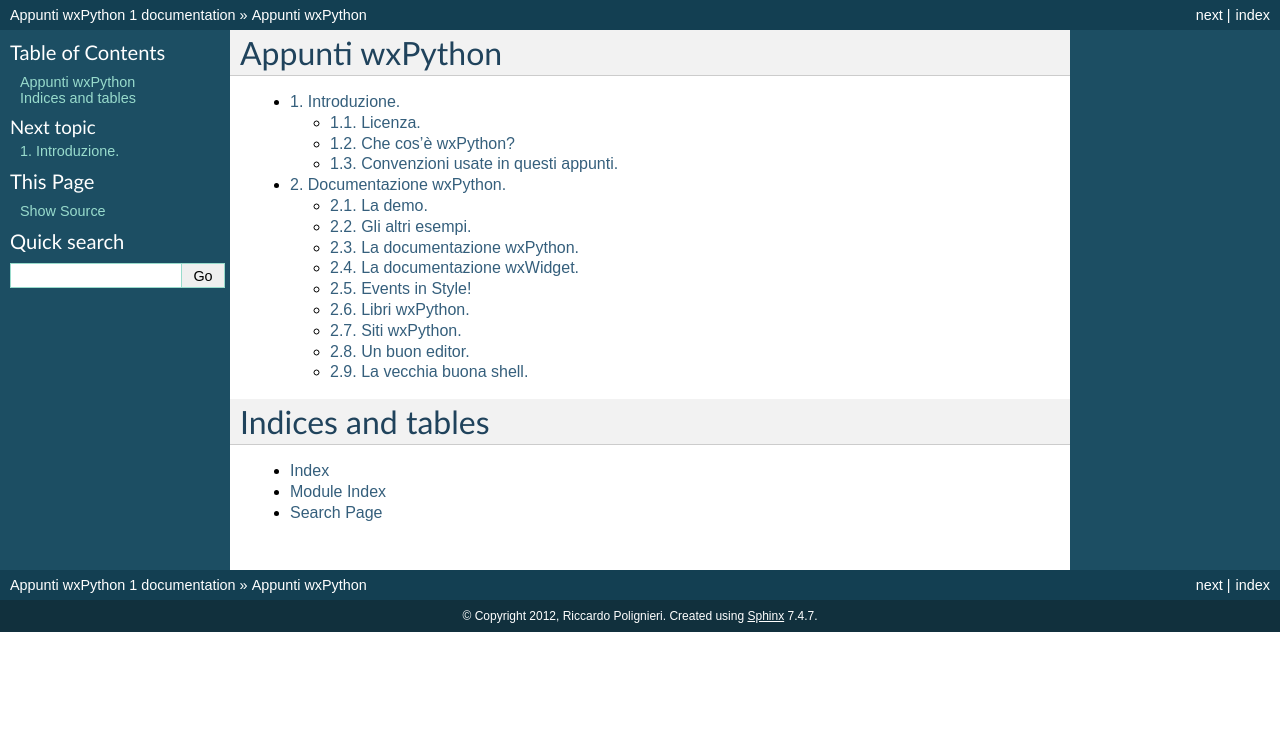
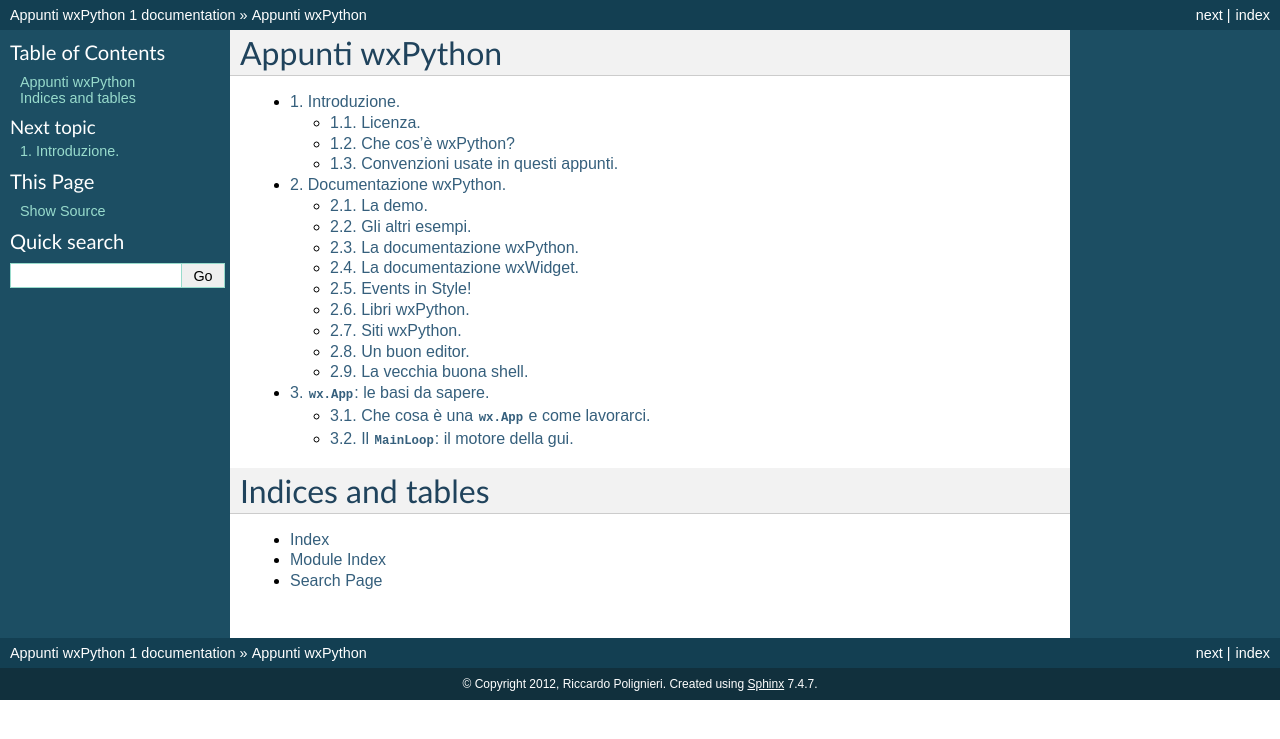
Before and after one commit to ricpol/wxnote, a Sphinx documentation site: the page built from source/index.rst, in a window 1280 px wide. Shown: the top 739 px of the page. Built offline with Sphinx 7.4.7, drawn with Linux system fonts in a browser that asks for light colours; some of the changed lines change nothing that is shown.

Commit message:
added 'wxapp_basi'

```diff
--- a/source/index.rst
+++ b/source/index.rst
@@ -12,6 +12,7 @@
 
    intro
    documentarsi
+   wxapp_basi
 
 
 Indices and tables
--- /dev/null
+++ b/source/wxapp_basi.rst
@@ -0,0 +1,93 @@
+.. highlight:: python
+   :linenothreshold: 5
+
+``wx.App``: le basi da sapere.
+==============================
+
+Questa pagina racconta le pochissime cose assolutamente da sapere sulla ``wx.App``, che è il cuore di ogni applicazione wxPython. Se non avete mai toccato wxPython in vita vostra, dovete iniziare di qui.
+
+
+Che cosa è una ``wx.App`` e come lavorarci.
+-------------------------------------------
+
+La classe ``wx.App`` è il motore della nostra interfaccia grafica. Ogni applicazione wxPython deve avere una ``wx.App`` istanziata e funzionante.
+
+* La ``wx.App`` deve essere creata (istanziata) prima di istanziare ogni altra cosa, altrimenti wxPython darà errore;
+
+* La ``wx.App`` dovrebbe essere "messa in moto" (chiamando il suo ``MainLoop`` come vedremo tra pochissimo) immediatamente dopo aver mostrato l'interfaccia, altrimenti tutto resterà inerte.
+
+Esaminiamo questo codice, che crea e mostra un frame con un bottone che cambia colore quando viene premuto::
+
+    from random import randint
+    import wx
+
+    class MyFrame(wx.Frame):
+        def __init__(self, *a, **k):
+            wx.Frame.__init__(self, *a, **k)
+            self.button = wx.Button(self, -1, 'Hello word!')
+            self.button.Bind(wx.EVT_BUTTON, self.on_clic)
+
+        def on_clic(self, evt):
+            self.button.SetBackgroundColour((randint(0, 255),
+                                             randint(0, 255),
+                                             randint(0, 255)))
+
+    app = wx.App(False)
+    frame = MyFrame(None)
+    frame.Show()
+    app.MainLoop()
+
+Concentriamoci solo sulle ultime quattro righe. Tutto il resto è abbastanza intuitivo, ma in ogni caso non ci interessa: basta dire che è il codice necessario per definire le caratteristiche del nostro frame con il pulsante cambia-colore.
+
+La riga 15 crea una istanza della ``wx.App`` (non preoccupatevi per il momento di quel ``False`` nel costruttore). Solo a questo punto è possibile creare (istanziare) qualsiasi altro elemento wxPython (se non ci credete, provate a scambiare tra loro le righe 15 e 16...).
+
+La riga successiva crea una istanza del nostro frame (di nuovo... non preoccupatevi del significato di quel ``None``), e la riga dopo lo mostra sullo schermo. Tutto sembra a posto, ma in realtà niente si è ancora messo in moto. Provate a togliere l'ultima riga, e fate girare lo script: il frame si visualizza come prima, ma quando provate a cliccare sul pulsante, nulla accade.
+
+E' solo quando, alla riga 18, invochiamo il ``MainLoop`` della nostra ``wx.App`` che le cose si mettono davvero in moto.
+
+
+Il ``MainLoop``: il motore della gui.
+-------------------------------------
+
+Il ``MainLoop`` della ``wx.App`` è il ciclo principale della nosta applicazione wxPython. Potete pensarlo come un grande ``while True`` senza fine. A ogni iterazione del ciclo, wxPython controlla se gli elementi della gui si sono mossi, se sono partiti degli eventi a cui bisogna rispondere, e insomma gestisce tutte le fasi della vita della nostra gui.
+
+Il ciclo termina solo quando l'ultimo elemento della gui viene distrutto (tipicamente, quando l'utente chiude l'ultimo frame facendo clic sul pulsante di chiusura, con un menu, una scorciatoia da tastiera, o in qualsiasi altro modo).
+
+.. highlight:: python
+   :linenothreshold: 15
+
+Prima e dopo il ``MainLoop``, il controllo è mantenuto normalmente dal modulo Python in cui vive il codice. Ma da quando invocate il ``MainLoop``, il controllo dell'applicazione passa a wxPython, che non lo restituisce fino a quando non si è usciti dal ``MainLoop``. Per rendervene conto, modificate le ultime righe dell'esempio precedente in questo modo::
+
+    print 'qui siamo fuori dal MainLoop'
+    print "e il controllo non e' ancora passato a wxPython..."
+    raw_input('...premere <invio> per tuffarsi dentro wxPython!')
+
+    app = wx.App(False)
+    frame = MyFrame(None)
+    frame.Show()
+    app.MainLoop()
+
+    print '...e adesso siamo usciti da wxPython:'
+    raw_input('premere <invio> per terminare lo script Python.')
+
+Prima di entrare nel ``MainLoop``, la vostra gui non funziona. Ma una volta che ci siete entrati, non è possibile eseguire altro codice Python che risiede "fuori" da wxPython (a meno di non metterlo in un thread separato, si capisce... ma questo per il momento è fuori portata per noi).
+
+Questo comportamento è tipico delle gui, e degli altri framework che devono rispondere a eventi (PyGame, per esempio). Devono stare in attesa delle interazioni dell'utente, e per questo "occupano" costantemente il flusso del programma con il loro mainloop.
+
+In sostanza, una volta entrati dentro wxPython, tutto deve essere pilotato da "dentro" wxPython. Questo rende più complicato separare le funzioni delle varie parti del codice, per esempio applicando il pattern Model-View-Controller. Vedremo in una lezione più avanzata come adattare MVC al contesto di wxPython (e dei gui framework in genere).
+
+.. todo:: una pagina su MVC!
+
+Per il momento, non è molto quello che occorre sapere: il più delle volte, basta ricordarsi di creare la ``wx.App`` e quindi invocare il suo ``MainLoop``. Tutto il resto può essere pilotato direttamente dalla finestra principale della vostra gui.
+
+Quindi, per "ingranare" la nostra applicazione, bastano di solito le tre righe magiche::
+
+    app = wx.App(False)
+    MainFrame(None).Show() # dove MainFrame e' il frame principale dell'applicazione
+    app.MainLoop()
+
+Ci sono però ancora parecchie cose da sapere sulla ``wx.App``: ma sono argomenti più avanzati che per il momento non vi servono.
+
+.. todo:: una pagina per wx.App avanzata (OnInit, OnExit)
+
+Per completare il quadro, abbiamo detto: si esce dal ``MainLoop`` quando l'ultimo elemento della gui viene distrutto. Dovremmo specificare meglio: quando l'ultima finestra "top level" viene chiusa e distrutta. Ma per questo bisogna prima spiegare meglio il concetto di "top level frame", e, più in generale, della catena dei "parent". Dedichiamo a questo argomento una pagina separata.
```
